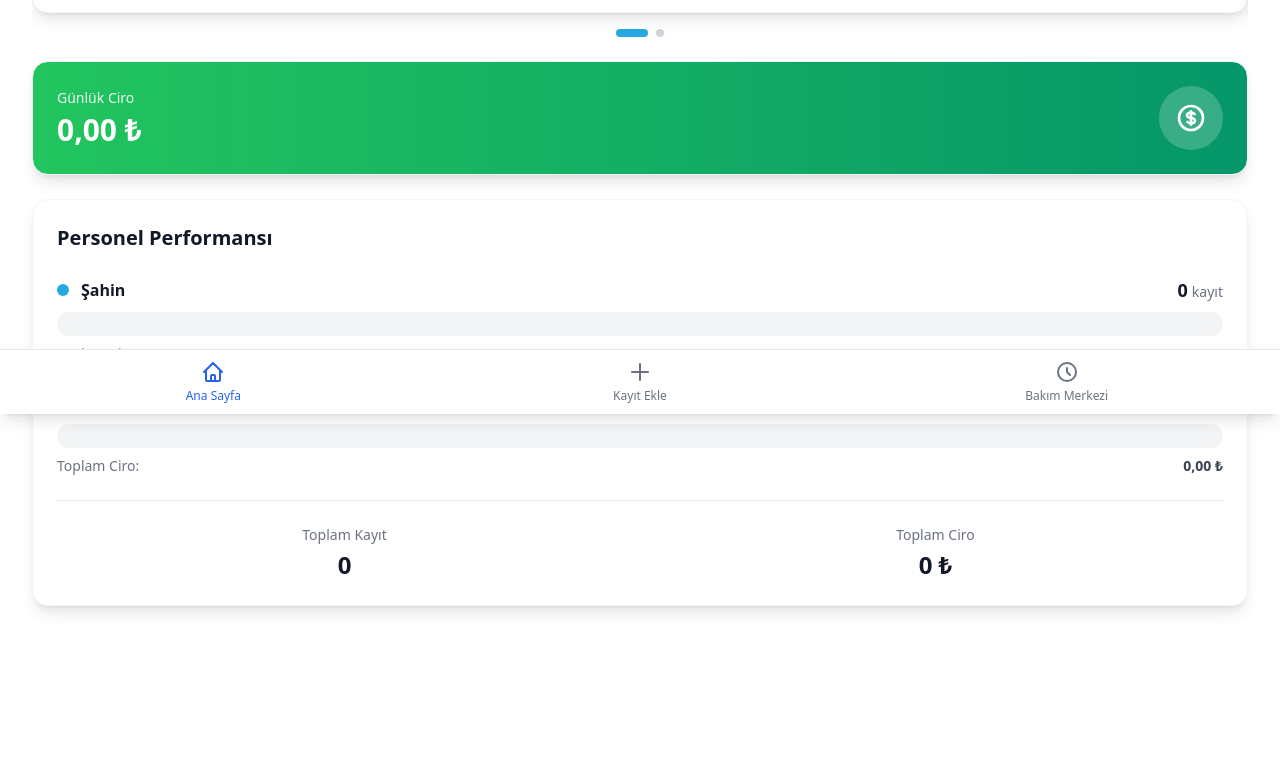
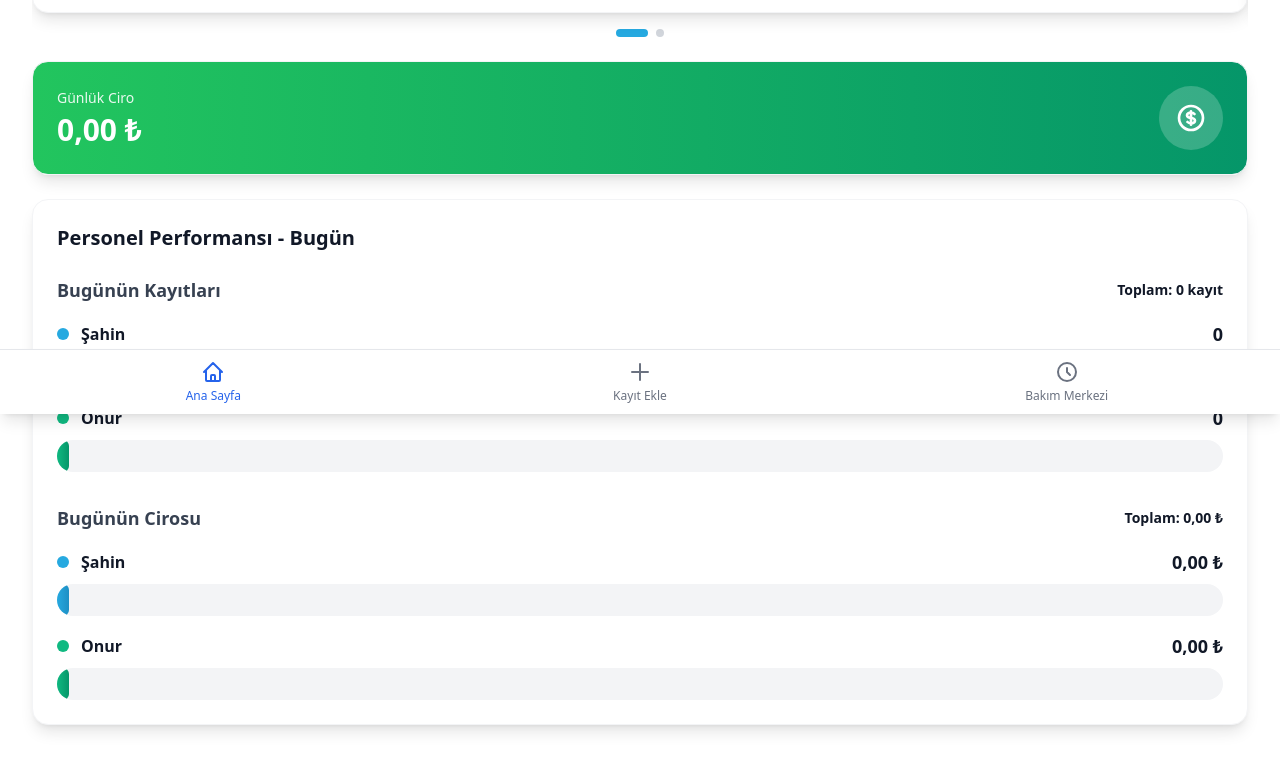
Before and after one commit to reujaf/otoil-arac-bakim, a React (Vite) app in the folder arac-bakim-web-sitesi/: page / in a window 1280 px wide. Shown: the part 386-1156 px from the top of the page. Before the commit the page ends 1088 px from the top, so only its background shows below. Built offline with nearby package versions, Linux system fonts and the light colour scheme; no server answers; the database is empty; sample sign-in values are in the browser's storage.

Commit message:
personel-dashboard fix

```diff
--- a/arac-bakim-web-sitesi/src/pages/Dashboard.jsx
+++ b/arac-bakim-web-sitesi/src/pages/Dashboard.jsx
@@ -347,87 +347,119 @@ function Dashboard() {
             {/* Personel Performans Grafiği */}
             {personelPerformans.length > 0 && (
               <div className="bg-white rounded-2xl shadow-lg border border-gray-100 p-6 mt-6">
-                <h2 className="text-xl font-bold text-gray-900 mb-6">Personel Performansı</h2>
+                <h2 className="text-xl font-bold text-gray-900 mb-6">Personel Performansı - Bugün</h2>
 
-                {/* Bar Chart */}
-                <div className="space-y-6">
+                {/* Bugünün Kayıtları Grafiği */}
+                <div className="mb-8">
+                  <div className="flex items-center justify-between mb-4">
+                    <h3 className="text-lg font-semibold text-gray-700">Bugünün Kayıtları</h3>
+                    <span className="text-sm font-bold text-gray-900">
+                      Toplam: {personelPerformans.reduce((sum, p) => sum + p.bugununKayitlari, 0)} kayıt
+                    </span>
+                  </div>
+                  <div className="space-y-4">
                     {personelPerformans.map((personel, index) => {
-                    const maxKayit = Math.max(...personelPerformans.map(p => p.toplamKayit), 1);
-                    const barWidth = (personel.toplamKayit / maxKayit) * 100;
-                    const bugunMaxKayit = Math.max(...personelPerformans.map(p => p.bugununKayitlari), 1);
-                    const bugunBarWidth = personel.bugununKayitlari > 0 ? (personel.bugununKayitlari / bugunMaxKayit) * 100 : 0;
+                      const bugunToplamKayit = personelPerformans.reduce((sum, p) => sum + p.bugununKayitlari, 0);
+                      const barWidth = bugunToplamKayit > 0 ? (personel.bugununKayitlari / bugunToplamKayit) * 100 : 0;
 
                       return (
-                      <div key={personel.personel} className="space-y-2">
-                        <div className="flex items-center justify-between mb-2">
+                        <div key={`kayit-${personel.personel}`} className="space-y-2">
+                          <div className="flex items-center justify-between">
                             <div className="flex items-center space-x-3">
                               <div className={`w-3 h-3 rounded-full ${
                                 index === 0 ? 'bg-[#26a9e0]' : index === 1 ? 'bg-[#10b981]' : 'bg-gray-400'
                               }`}></div>
                               <span className="font-semibold text-gray-900">{personel.personel}</span>
                             </div>
-                          <div className="text-right">
-                            <span className="text-lg font-bold text-gray-900">{personel.toplamKayit}</span>
-                            <span className="text-sm text-gray-500 ml-1">kayıt</span>
+                            <span className="text-lg font-bold text-gray-900">{personel.bugununKayitlari}</span>
                           </div>
-                        </div>
-
-                        {/* Toplam Kayıt Bar */}
-                        <div className="relative h-6 bg-gray-100 rounded-full overflow-hidden">
+                          <div className="relative h-8 bg-gray-100 rounded-full overflow-hidden">
                             <div
-                            className={`h-full rounded-full transition-all duration-500 ${
+                              className={`h-full rounded-full transition-all duration-500 flex items-center justify-end pr-3 ${
                                 index === 0 ? 'bg-gradient-to-r from-[#26a9e0] to-[#1e8fc4]' :
                                 index === 1 ? 'bg-gradient-to-r from-[#10b981] to-[#059669]' :
                                 'bg-gradient-to-r from-gray-400 to-gray-500'
                               }`}
                               style={{ width: `${barWidth}%` }}
-                          ></div>
+                            >
+                              {barWidth > 15 && (
+                                <span className="text-white text-sm font-semibold">{personel.bugununKayitlari}</span>
+                              )}
+                            </div>
+                            {barWidth <= 15 && personel.bugununKayitlari > 0 && (
+                              <span className="absolute right-3 top-1/2 transform -translate-y-1/2 text-sm font-semibold text-gray-700">
+                                {personel.bugununKayitlari}
+                              </span>
+                            )}
+                          </div>
+                        </div>
+                      );
+                    })}
+                  </div>
                 </div>
 
-                        {/* Bugünün Kayıtları */}
-                        {personel.bugununKayitlari > 0 && (
-                          <div className="flex items-center justify-between text-sm text-gray-600 mt-1">
-                            <span>Bugün: {personel.bugununKayitlari} kayıt</span>
-                            <span className="font-semibold text-green-600">
+                {/* Bugünün Cirosu Grafiği */}
+                <div>
+                  <div className="flex items-center justify-between mb-4">
+                    <h3 className="text-lg font-semibold text-gray-700">Bugünün Cirosu</h3>
+                    <span className="text-sm font-bold text-gray-900">
+                      Toplam: {personelPerformans.reduce((sum, p) => sum + p.bugununCirosu, 0).toLocaleString('tr-TR', {
+                        minimumFractionDigits: 2,
+                        maximumFractionDigits: 2
+                      })} ₺
+                    </span>
+                  </div>
+                  <div className="space-y-4">
+                    {personelPerformans.map((personel, index) => {
+                      const bugunToplamCiro = personelPerformans.reduce((sum, p) => sum + p.bugununCirosu, 0);
+                      const barWidth = bugunToplamCiro > 0 ? (personel.bugununCirosu / bugunToplamCiro) * 100 : 0;
+
+                      return (
+                        <div key={`ciro-${personel.personel}`} className="space-y-2">
+                          <div className="flex items-center justify-between">
+                            <div className="flex items-center space-x-3">
+                              <div className={`w-3 h-3 rounded-full ${
+                                index === 0 ? 'bg-[#26a9e0]' : index === 1 ? 'bg-[#10b981]' : 'bg-gray-400'
+                              }`}></div>
+                              <span className="font-semibold text-gray-900">{personel.personel}</span>
+                            </div>
+                            <span className="text-lg font-bold text-gray-900">
                               {personel.bugununCirosu.toLocaleString('tr-TR', {
                                 minimumFractionDigits: 2,
                                 maximumFractionDigits: 2
                               })} ₺
                             </span>
                           </div>
-                        )}
-
-                        {/* Toplam Ciro */}
-                        <div className="flex items-center justify-between text-sm text-gray-500 mt-1">
-                          <span>Toplam Ciro:</span>
-                          <span className="font-semibold text-gray-700">
-                            {personel.toplamCiro.toLocaleString('tr-TR', {
-                              minimumFractionDigits: 2,
-                              maximumFractionDigits: 2
+                          <div className="relative h-8 bg-gray-100 rounded-full overflow-hidden">
+                            <div
+                              className={`h-full rounded-full transition-all duration-500 flex items-center justify-end pr-3 ${
+                                index === 0 ? 'bg-gradient-to-r from-[#26a9e0] to-[#1e8fc4]' :
+                                index === 1 ? 'bg-gradient-to-r from-[#10b981] to-[#059669]' :
+                                'bg-gradient-to-r from-gray-400 to-gray-500'
+                              }`}
+                              style={{ width: `${barWidth}%` }}
+                            >
+                              {barWidth > 20 && (
+                                <span className="text-white text-sm font-semibold">
+                                  {personel.bugununCirosu.toLocaleString('tr-TR', {
+                                    minimumFractionDigits: 0,
+                                    maximumFractionDigits: 0
                                   })} ₺
                                 </span>
+                              )}
+                            </div>
+                            {barWidth <= 20 && personel.bugununCirosu > 0 && (
+                              <span className="absolute right-3 top-1/2 transform -translate-y-1/2 text-sm font-semibold text-gray-700">
+                                {personel.bugununCirosu.toLocaleString('tr-TR', {
+                                  minimumFractionDigits: 0,
+                                  maximumFractionDigits: 0
+                                })} ₺
+                              </span>
+                            )}
                           </div>
                         </div>
                       );
                     })}
-                </div>
-
-                {/* Özet İstatistikler */}
-                <div className="mt-6 pt-6 border-t border-gray-200 grid grid-cols-2 gap-4">
-                  <div className="text-center">
-                    <p className="text-sm text-gray-500 mb-1">Toplam Kayıt</p>
-                    <p className="text-2xl font-bold text-gray-900">
-                      {personelPerformans.reduce((sum, p) => sum + p.toplamKayit, 0)}
-                    </p>
-                  </div>
-                  <div className="text-center">
-                    <p className="text-sm text-gray-500 mb-1">Toplam Ciro</p>
-                    <p className="text-2xl font-bold text-gray-900">
-                      {personelPerformans.reduce((sum, p) => sum + p.toplamCiro, 0).toLocaleString('tr-TR', {
-                        minimumFractionDigits: 0,
-                        maximumFractionDigits: 0
-                      })} ₺
-                    </p>
                   </div>
                 </div>
               </div>
```
Lines whose indentation alone changed are shown as unchanged.
